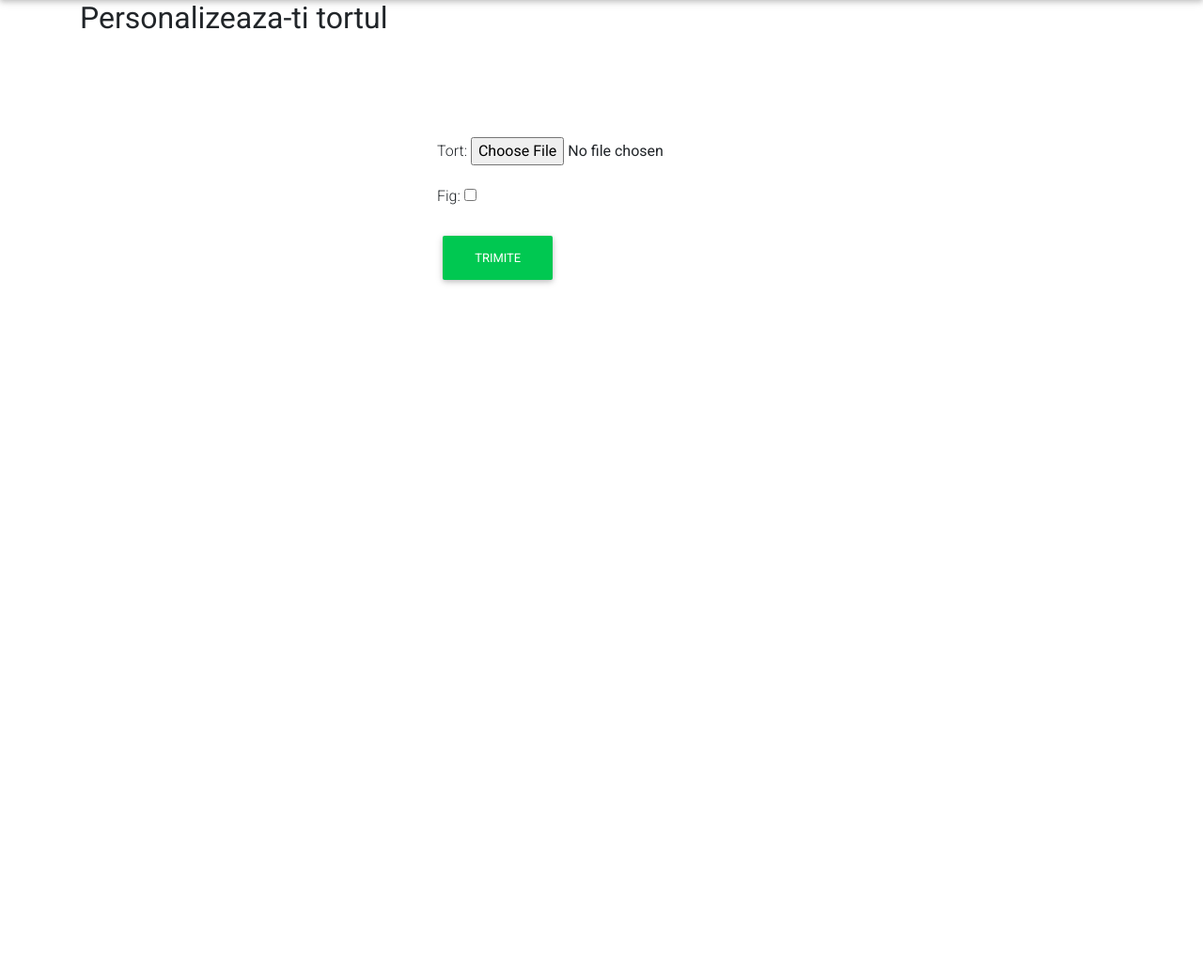
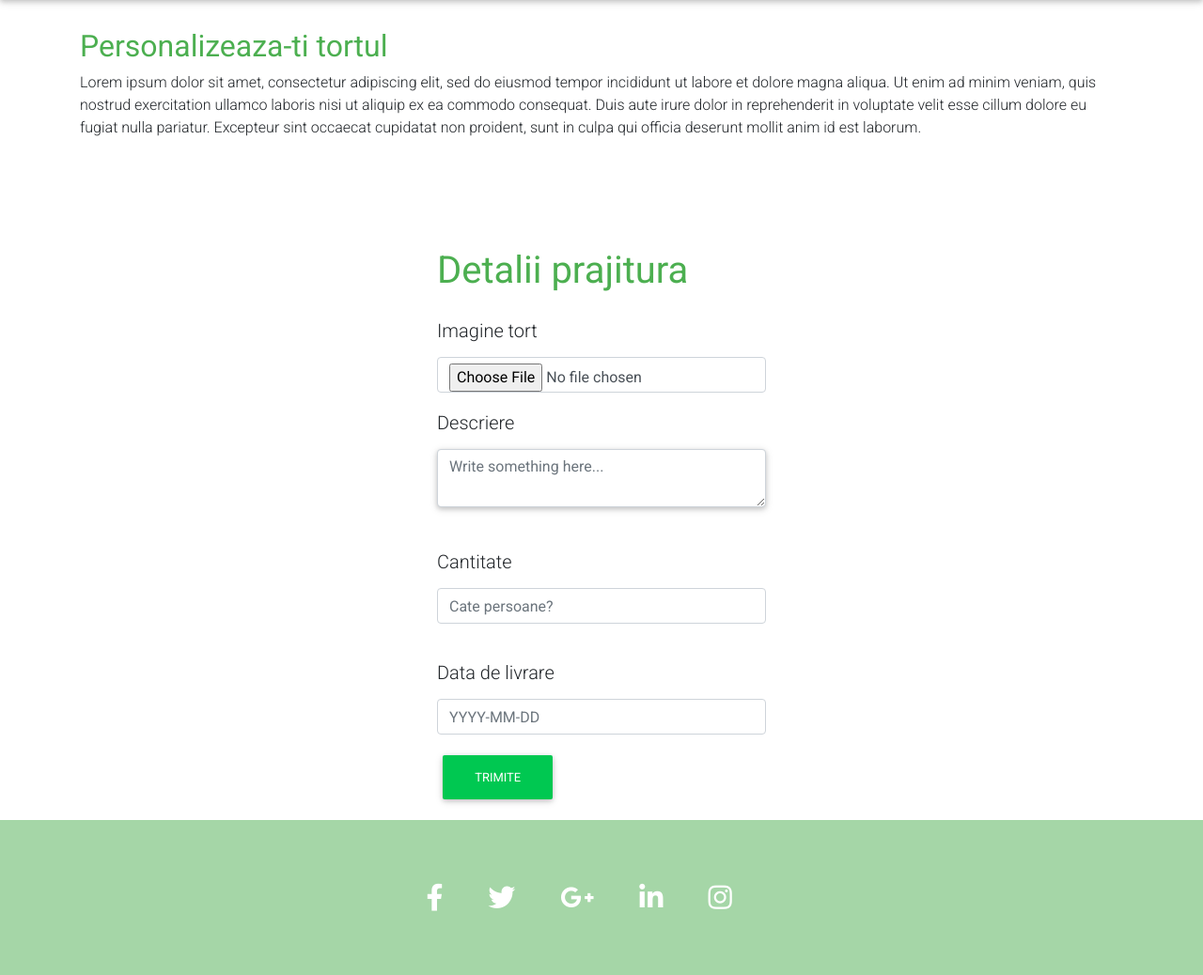
Before and after one commit to radu2147/torturidecasa, a Django app: page /personalizare/ in a window 1280 px wide; the page is wider, and only the part inside the window is pictured. Shown: the part 185-1223 px from the top of that part at 94% size. Before the commit the page ends 488 px from the top of that part, so only its background shows below. Run offline with Django 3.2, Linux system fonts and the light colour scheme; a user stored in the database is signed in; parts of the project's set-up code (start-up, migrations or seed data) failed here and were passed over; some libraries are stand-ins or nearby versions.

Commit message:
Personalize finished

```diff
--- a/Cart/models.py
+++ b/Cart/models.py
@@ -16,6 +16,7 @@ class Cart(ProdUserRel):
     pret = models.FloatField(default = 0)
     gram = models.IntegerField(default = 0)
     inscr = models.CharField(max_length = 30, default = "")
+    img_url = models.CharField(max_length = 100, null = True, blank = True)
 
     def get_subtotal(self):
         return (self.pret * self.quantity * 100) // 1 / 100
--- a/Cart/views.py
+++ b/Cart/views.py
@@ -8,7 +8,7 @@ from django.http.response import HttpResponse
 def add_to_cart(request, ident, gr, inscr):
     if request.user.is_authenticated:
         pr = Produs.objects.get(ident = ident)
-        c, created = Cart.objects.get_or_create(email = request.user.email, prod_id = ident, nume = pr.nume, pret = pr.pret, gram = gr, inscr = inscr)
+        c, created = Cart.objects.get_or_create(email = request.user.email, prod_id = ident, nume = pr.nume, pret = pr.pret, gram = gr, inscr = inscr, img_url = pr.image.url)
         if created == False:
             c.quantity += 1
             c.save()
--- a/Personalize/forms.py
+++ b/Personalize/forms.py
@@ -4,4 +4,4 @@ from .models import CustomOrder
 class FilterForm(forms.ModelForm):
     class Meta:
         model = CustomOrder
-        fields = ('tort', 'fig')
+        fields = ('tort', 'description', 'quantity', 'date')
--- a/Personalize/models.py
+++ b/Personalize/models.py
@@ -3,6 +3,7 @@ from User.models import CustomUser
 
 # Create your models here.
 class CustomOrder(models.Model):
-    tort = models.ImageField(blank = True, null = True, upload_to = 'products/custom/')
-    fig = models.BooleanField()
-    usr = models.ForeignKey(CustomUser, on_delete = models.CASCADE)
+    tort = models.ImageField(upload_to = 'products/custom/')
+    description = models.TextField(default = "")
+    quantity = models.IntegerField(default = 1)
+    date = models.DateField()
--- a/Personalize/templates/index.html
+++ b/Personalize/templates/index.html
@@ -57,10 +57,77 @@
 
 {% block form_pers %}
 
-<form enctype="multipart/form-data" method="post">
-{% csrf_token %}
-{{form.as_p}}
-<button type="submit" class="btn btn-success">Trimite</button>
+<form enctype="multipart/form-data" method="post" style="margin-top: 40px">
+  <h1 class="green-text"><b>Detalii prajitura</b></h1>
+  {% csrf_token %}
+  <div >
+    <label for="id_tort" style="padding-top: 20px"><h5>Imagine tort</h5></label>
+    <input class="form-control" type="file" aria-label="file" name="tort" id="id_tort">
+  </div>
+  <div class="form-group shadow-textarea" style="margin-top: 20px">
+      <label for="id_description"><h5>Descriere</h5></label>
+      <textarea class="form-control z-depth-1" id="id_description" name="description" placeholder="Write something here..."></textarea>
+  </div>
+  <div>
+      <label for="id_inscriptie" style="padding-top: 30px"><h5>Cantitate</h5></label>
+      <input class="form-control" placeholder="Cate persoane?" aria-label="Gramaj" type="number" name="quantity" min="1" max="10" step="any" id="id_quantity">
+  </div>
+  <div style="margin-top: 10px" class="form-group md-outline input-with-post-icon datepicker" inline="true">
+    <label for="id_date" style="padding-top: 30px"><h5>Data de livrare</h5></label>
+    <input placeholder="YYYY-MM-DD" type="text" name="date" id="id_date" class="form-control">
+
+  </div>
+
+  <button type="submit" class="btn btn-success">Trimite</button>
 </form>
 
 {% endblock %}
+
+
+{% block footer %}
+<footer class="page-footer font-small m" style="background-color:#a5d6a7">
+
+  <!-- Footer Elements -->
+  <div class="container">
+
+    <!-- Grid row-->
+    <div class="row">
+
+      <!-- Grid column -->
+      <div class="col-md-12 py-5">
+        <div class="mb-5 flex-center">
+
+          <!-- Facebook -->
+          <a class="fb-ic">
+            <i class="fab fa-facebook-f fa-lg white-text mr-md-5 mr-3 fa-2x"> </i>
+          </a>
+          <!-- Twitter -->
+          <a class="tw-ic">
+            <i class="fab fa-twitter fa-lg white-text mr-md-5 mr-3 fa-2x"> </i>
+          </a>
+          <!-- Google +-->
+          <a class="gplus-ic">
+            <i class="fab fa-google-plus-g fa-lg white-text mr-md-5 mr-3 fa-2x"> </i>
+          </a>
+          <!--Linkedin -->
+          <a class="li-ic">
+            <i class="fab fa-linkedin-in fa-lg white-text mr-md-5 mr-3 fa-2x"> </i>
+          </a>
+          <!--Instagram-->
+          <a class="ins-ic">
+            <i class="fab fa-instagram fa-lg white-text mr-md-5 mr-3 fa-2x"> </i>
+          </a>
+
+        </div>
+      </div>
+      <!-- Grid column -->
+
+    </div>
+    <!-- Grid row-->
+
+  </div>
+  <!-- Footer Elements -->
+
+
+ </footer>
+{% endblock %}
--- a/Personalize/templates/main_pers.html
+++ b/Personalize/templates/main_pers.html
@@ -14,12 +14,16 @@ $(function () {
 $('[data-toggle="tooltip"]').tooltip()
 })
 </script>
+
 </head>
 <body>
 {% block navbar %}
 {% endblock %}
-<div class="container">
-	<h2><b> Personalizeaza-ti tortul</b></h2>
+<div class="container" style="margin-top:30px">
+	<h2 class="green-text"><b> Personalizeaza-ti tortul</b></h2>
+	<p>
+			Lorem ipsum dolor sit amet, consectetur adipiscing elit, sed do eiusmod tempor incididunt ut labore et dolore magna aliqua. Ut enim ad minim veniam, quis nostrud exercitation ullamco laboris nisi ut aliquip ex ea commodo consequat. Duis aute irure dolor in reprehenderit in voluptate velit esse cillum dolore eu fugiat nulla pariatur. Excepteur sint occaecat cupidatat non proident, sunt in culpa qui officia deserunt mollit anim id est laborum.
+	</p>
 	<div class="row">
 		<div class="col-4"></div>
 		<div class="col-4">
@@ -31,5 +35,7 @@ $('[data-toggle="tooltip"]').tooltip()
 		<div class="col-4"></div>
 	</div>
 </div>
+{% block footer %}
+{% endblock %}
 </body>
 </html>
--- a/Personalize/views.py
+++ b/Personalize/views.py
@@ -1,4 +1,5 @@
 from django.shortcuts import render, redirect
+from django.http import HttpResponse
 from django.views import View
 # Create your views here.
 from .forms import *
@@ -22,4 +23,4 @@ class Personalize(View):
             order.save()
             return redirect("/")
         else:
-            return self.get(request)
+            return HttpResponse("404")
--- a/User/templates/cart.html
+++ b/User/templates/cart.html
@@ -93,7 +93,7 @@
 						<tr>
 							<td data-th="Product">
 								<div class="row">
-									<div class="col-sm-2 hidden-xs"><img src="{% static 'it.png'  %}"  class="img-fluid img-thumbnail" alt="..."/></div>
+									<div class="col-sm-2 hidden-xs"><img src="/media/{{el.img_url}}"  class="img-fluid img-thumbnail" alt="..."/></div>
 									<div class="col-sm-10">
 										<h4 class="nomargin">{{el.nume}}</h4>
 									</div>
--- a/User/templates/extend_user.html
+++ b/User/templates/extend_user.html
@@ -68,7 +68,7 @@
       <div>
 
         <label for="id_street" style="padding-top: 70px"><h5>Strada</h5></label>
-        <input class="form-control" type="text" placeholder="Street" aria-label="Search" value={{addr.street}} name="street" maxlength="50" id="id_street" >
+        <input class="form-control" type="text" placeholder="Street" aria-label="Search" value="{{addr.street}}" name="street" maxlength="50" id="id_street" >
       </div>
       <div style="margin-top: 70px">
         <label for="id_street_number" style="padding-top: 180px"><h5>Numar</h5></label>
```
Also changed, not shown: Cart/migrations/0006_cart_img_url.py (added), Cart/migrations/0007_auto_20200623_1708.py (added), Personalize/migrations/0005_auto_20200622_1945.py (added), Personalize/migrations/0006_auto_20200622_1956.py (added), Personalize/migrations/0007_customorder_date.py (added), Personalize/migrations/0008_auto_20200622_2022.py (added).
